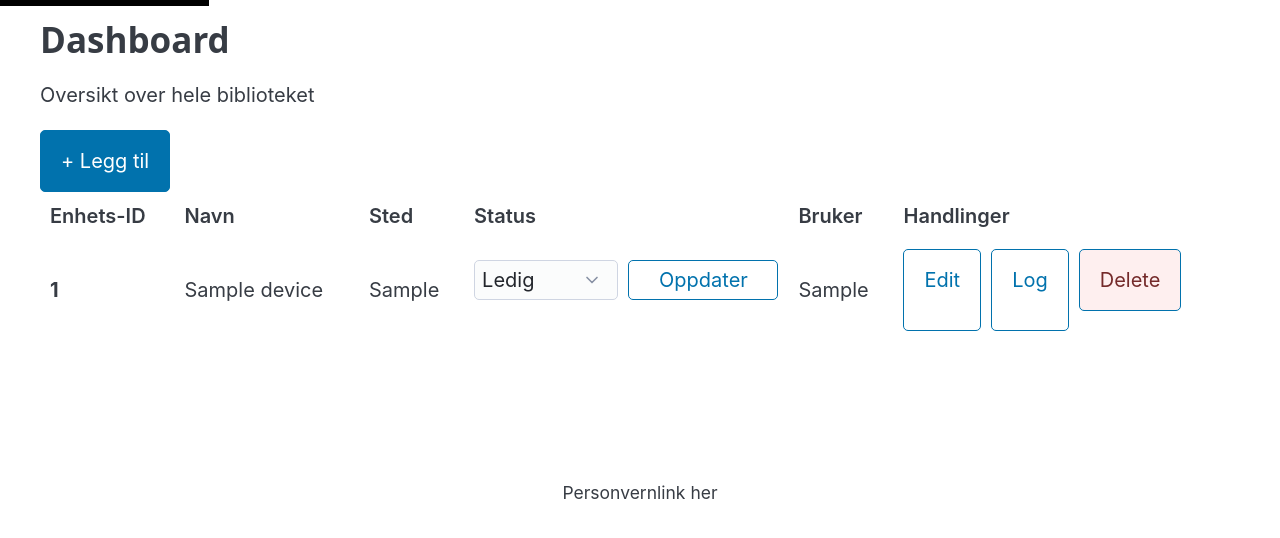
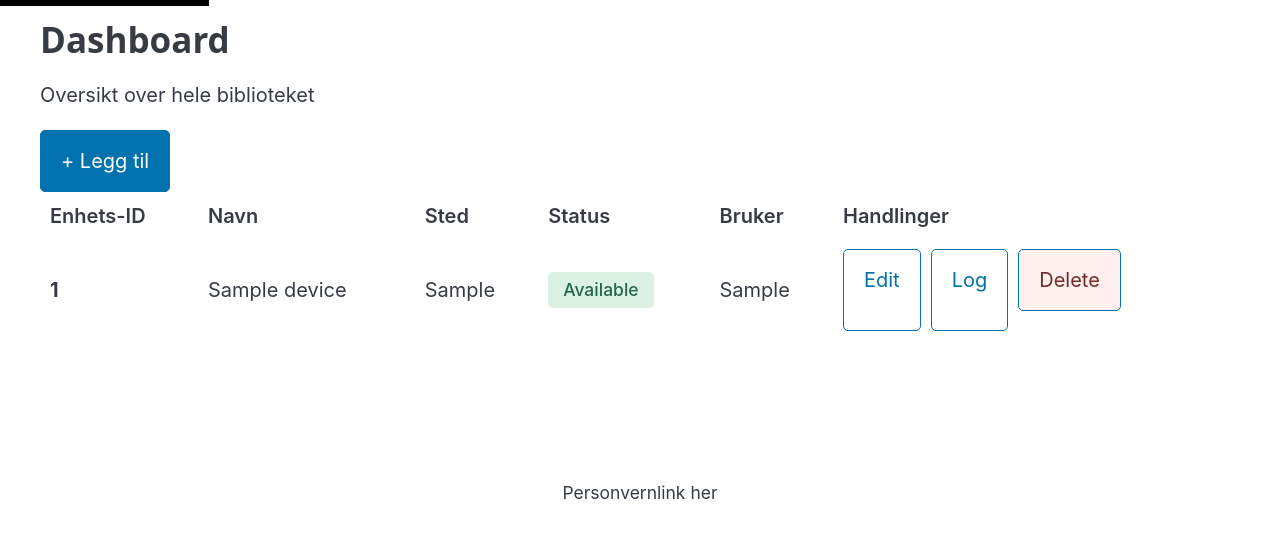
Before and after one commit to jonaspau/rk_depot, a Flask app: page /admin/ in a window 1280 px wide. Shown: the top 538 px of the page. Run offline with Flask 3, Linux system fonts and the light colour scheme; tables that the repository leaves empty hold one stand-in row (values such as "Sample post"); some libraries are stand-ins or nearby versions.

Commit message:
Replace device status form with status badge
Removed the device status update form and replaced it with a status badge.

```diff
--- a/app/templates/admin/dashboard.html
+++ b/app/templates/admin/dashboard.html
@@ -28,14 +28,7 @@
                         <td>{{ device.name }}</td>
                         <td>{{ device.location }}</td>
                         <td>
-                            <form class="inline-form" method="POST" action="{{ url_for('admin.update_device_status', device_id=device.id) }}">
-                                <select name="status" aria-label="Device status">
-                                    <option value="available" {% if device.status=='available' %}selected{% endif %}>Ledig</option>
-                                    <option value="booked" {% if device.status=='booked' %}selected{% endif %}>Booket</option>
-                                    <option value="unavailable" {% if device.status=='unavailable' %}selected{% endif %}>Utilgjengelig</option>
-                                </select>
-                                <button type="submit" role="button" class="outline">Oppdater</button>
-                            </form>
+                            <span class="status-badge status-{{ device.status }}">{{ device.status | replace('_', ' ') | title }}</span>
                         </td>
                         <td>{{ device.current_user or '—' }}</td>
                         <td>
```
